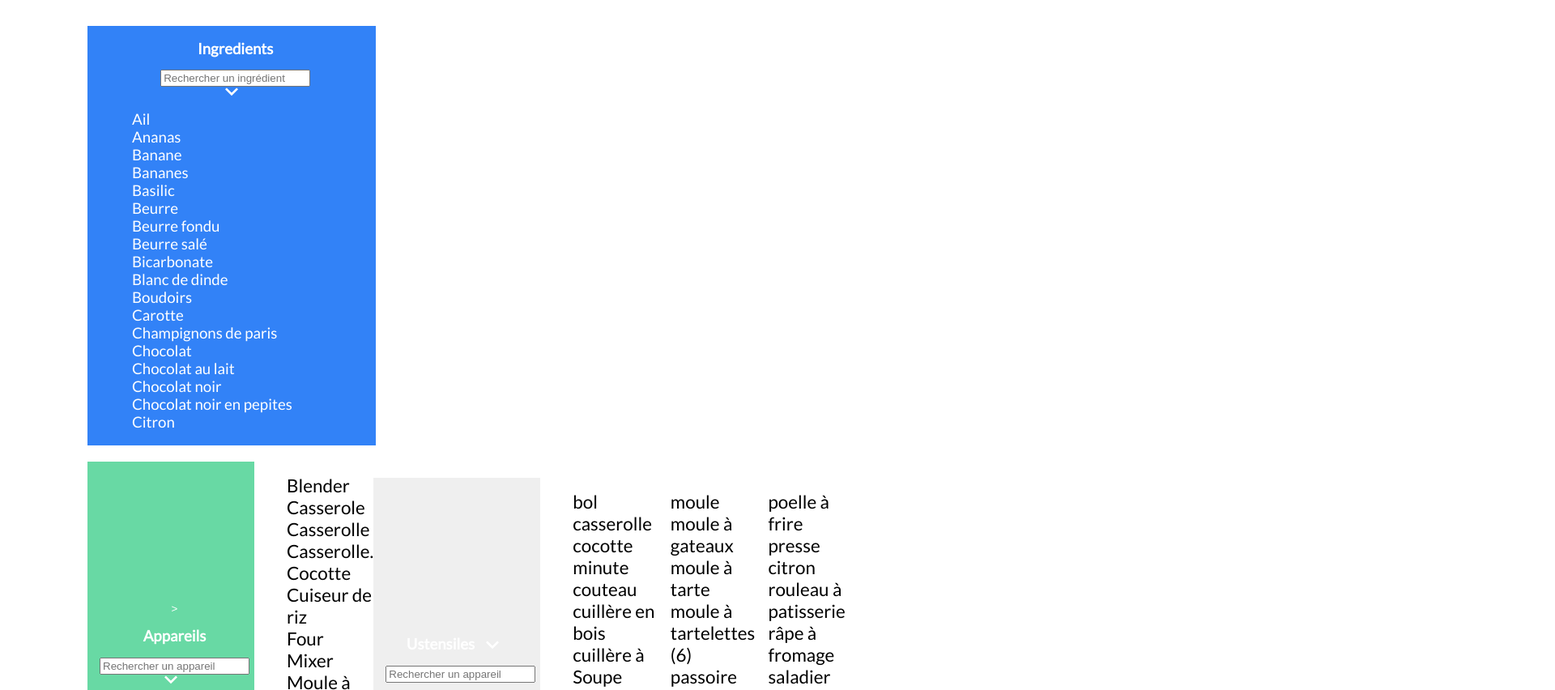
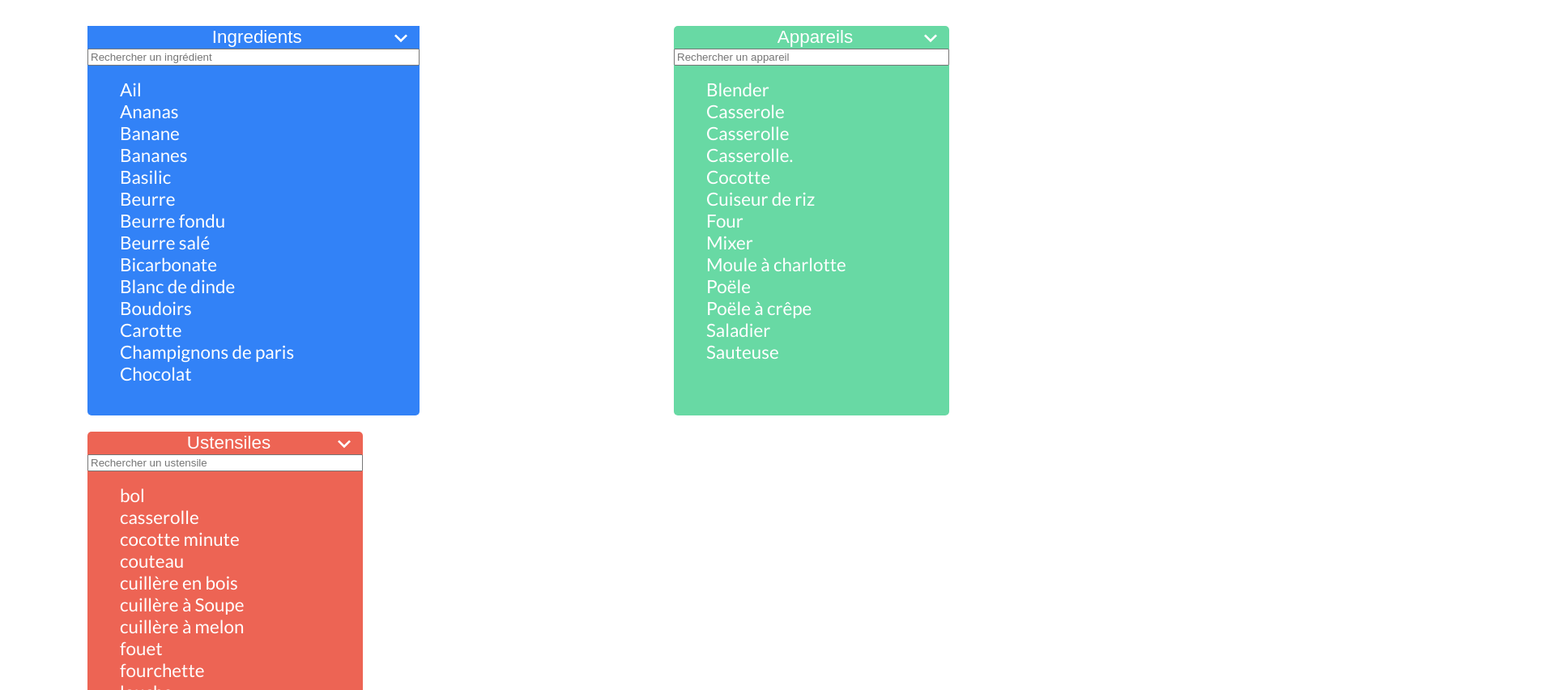
Before and after one commit to PhVidalOC/PhilippeVidal_5_21072021, a plain HTML site: page index.html in a window 1280 px wide. Shown: the part 382-1234 px from the top of the page at 81% size, 1920 px wide, since content can reach past the window. Drawn offline with Linux system fonts and the light colour scheme.

Commit message:
update HTML

```diff
--- a/index.html
+++ b/index.html
@@ -28,7 +28,7 @@
             <!-- <form id="search" method="post" action="#"> -->
             <input
               class="search-text"
-              type="search"
+              type="text"
               name="search"
               id="search-element"
               placeholder="Rechercher un ingrédient, appareil, ustensile ou une recette"
@@ -79,37 +79,23 @@
                 class="btn-filter btn-ingredients"
                 type="button"
                 name="Ingredients"
-                  onclick="showingredientsfilter()">
-                  <h2 id="indredient-select" class="filter__text">
+              >
                 ingredients
-                  </h2>
+              </button>
               <input
                 class="filterinput__text search-element"
-                      type="search"
+                type="text"
                 name="search"
                 id="search-ingredient"
                 placeholder="Rechercher un ingrédient"
               />
-                    <div class= chevron-container>
               <img
                 src="images/icon/chevron-down.svg"
                 alt="fleche vers le bas"
                 class="icon chevron-down"
               />
-                    </div>
-
-                    <!-- <img
-                      src="images/icon/chevron-up.svg"
-                      alt="fleche vers le bas"
-                      class="icon chevron-down"
-                    /> -->
-
               <div id="ingr-search-list">
-                      <ul id="ingr-search" class="text-search">
-
-                      </ul>
-                    </div>
-                </button>
+                <ul id="ingr-search" class="text-search"></ul>
               </div>
             </div>
 
@@ -118,29 +104,25 @@
                 class="btn-filter btn-appliance"
                 type="button"
                 name="appliance"
-                <!-- onclick="shwowappliancefilter()" -->
               >
-                <h2 id="appliance-select" class="filter__text">
                 appareils
-                </h2>
+              </button>
               <input
                 class="filterinput__text search-element"
-                    type="search"
+                type="text"
                 name="search2"
                 id="search-appliance"
                 placeholder="Rechercher un appareil"
               />
-                  <div class= chevron-container>
               <img
                 src="images/icon/chevron-down.svg"
                 alt="fleche vers le bas"
                 class="icon chevron-down"
               />
-                </button>
+
               <div id="applia-search-list">
-                <ul id="applia-search" class="text-search">
-
-                </ul>
+                <ul id="applia-search" class="text-search"></ul>
+              </div>
             </div>
 
             <div id="ustensils" class="filter filter-ustensils">
@@ -148,31 +130,28 @@
                 class="btn-filter btn-ustensils"
                 type="button"
                 name="ustensils"
-                onclick="showustensilsfilter()"
               >
-                <h2 class="filter__text">
                 ustensiles
+              </button>
               <img
                 src="images/icon/chevron-down.svg"
                 alt="fleche vers le bas"
                 class="icon chevron-down"
               />
-                </h2>
               <input
                 class="filterinput__text search-element"
-                type="search"
+                type="text"
                 name="search2"
-                id="search-appliance"
-                placeholder="Rechercher un appareil"
+                id="search-ustensils"
+                placeholder="Rechercher un ustensile"
               />
-              </button>
+
               <div id="ustensils-search-list">
-                  <ul id="ustensils-search" class="text-search">
-
-                  </ul>
+                <ul id="ustensils-search" class="text-search"></ul>
               </div>
             </div>
           </div>
+          <!-- </div> -->
         </section>
 
         <!--RECETTES-->
@@ -591,6 +570,5 @@
     <script src="./scripts/utils.js"></script>
     <script src="./scripts/recipes.js"></script>
     <script src="./scripts/dynamic.js"></script>
-
   </body>
 </html>
--- a/scripts/dynamic.js
+++ b/scripts/dynamic.js
@@ -154,12 +154,12 @@ function searchUstensils() {
 //   }
 // }
 
-function showustensilsfilter() {
-  if (document.getElementById("ustensils-search").style.display === "none"){
-    document.getElementById("ustensils-search").style.display === "block"
-    document.getElementById("ingr-search-list").style.display === "none"
-    document.getElementById("applia-search-list").style.display === "none"
-  } else {
-    document.getElementById("ustensils-search").style.display === "none"
-  }
-}
+// function showustensilsfilter() {
+//   if (document.getElementById("ustensils-search").style.display === "none"){
+//     document.getElementById("ustensils-search").style.display === "block"
+//     document.getElementById("ingr-search-list").style.display === "none"
+//     document.getElementById("applia-search-list").style.display === "none"
+//   } else {
+//     document.getElementById("ustensils-search").style.display === "none"
+//   }
+// }
--- a/styles/style.scss
+++ b/styles/style.scss
@@ -115,10 +115,10 @@ h2 {
 }
 
 .filter {
-  max-width: 40%;
   // position: absolute to-upper-case($string: "");
     margin-top: 20px;
   display: flex;
+  flex-direction: column;
   justify-content:left
 
   //   // border-radius: 5px;
@@ -142,6 +142,8 @@ h2 {
 .btn-filter {
   // max-width: 1000px;
   // border-radius: 5px;
+  text-transform: capitalize;
+  font-size: 1.4em;
   padding-left: 15px;
   // margin-right: 35px;
 
@@ -158,23 +160,48 @@ h2 {
 //   position: absolute to-upper-case($string: "");
 // }
 
+.filter-ingredients {
+  position: relative;
+  border-radius: 5px;
+  background-color: #3282f7;
+  display: flex;
+}
+
+
+
+.chevron-down{
+  position:absolute;
+  top: 10px;
+  right: 15px;
+}
 .btn-appliance {
-  background-color: #68d9a4;
+  background-color: transparent;
   // position: absolute to-upper-case($string: "");
 }
-#ustensils {
+.filter-appliance {
+  position: relative;
+  border-radius: 5px;
+  background-color: #68d9a4;
+  display: flex;
+}
+
+.btn-ustensils {
+  background-color:transparent
+}
+.filter-ustensils {
+  position: relative;
   border-radius: 5px;
   background-color: #ed6454;
   display: flex;
 }
 
-.icon {
-  margin-left: 10px;
-}
+// .icon {
+//   margin-left: 10px;
+// }
 
-.chevron-down {
-  margin-right: 20px;
-}
+// .chevron-down {
+//   margin-right: 20px;
+// }
 
 .filter__text {
   // position: absolute;
@@ -196,9 +223,10 @@ h2 {
   list-style-type: none;
   // max-width: 800px;
   max-height: 400px;
-  column-width: 200px;
+  column-width: 300px;
+  column-count:auto;
   // display: flex;
-  // flex-direction: row;
+  flex-direction: row;
   // flex-wrap: wrap;
   // padding-left: 10px;
 
@@ -208,10 +236,11 @@ h2 {
   font-size: 1.4em;
   font-family: "Lato", sans-serif;
   text-align: left;
-  // float: left;
-  // padding: 18px;
-}
+  color: #fff;
+  margin-right: 15px;}
 
+
+//RECETTES
 #recipes-list {
   // width: 1240px;
   display: flex;
```
Also changed, not shown: styles/style.css, 1 other file. Lines whose indentation alone changed are shown as unchanged.
